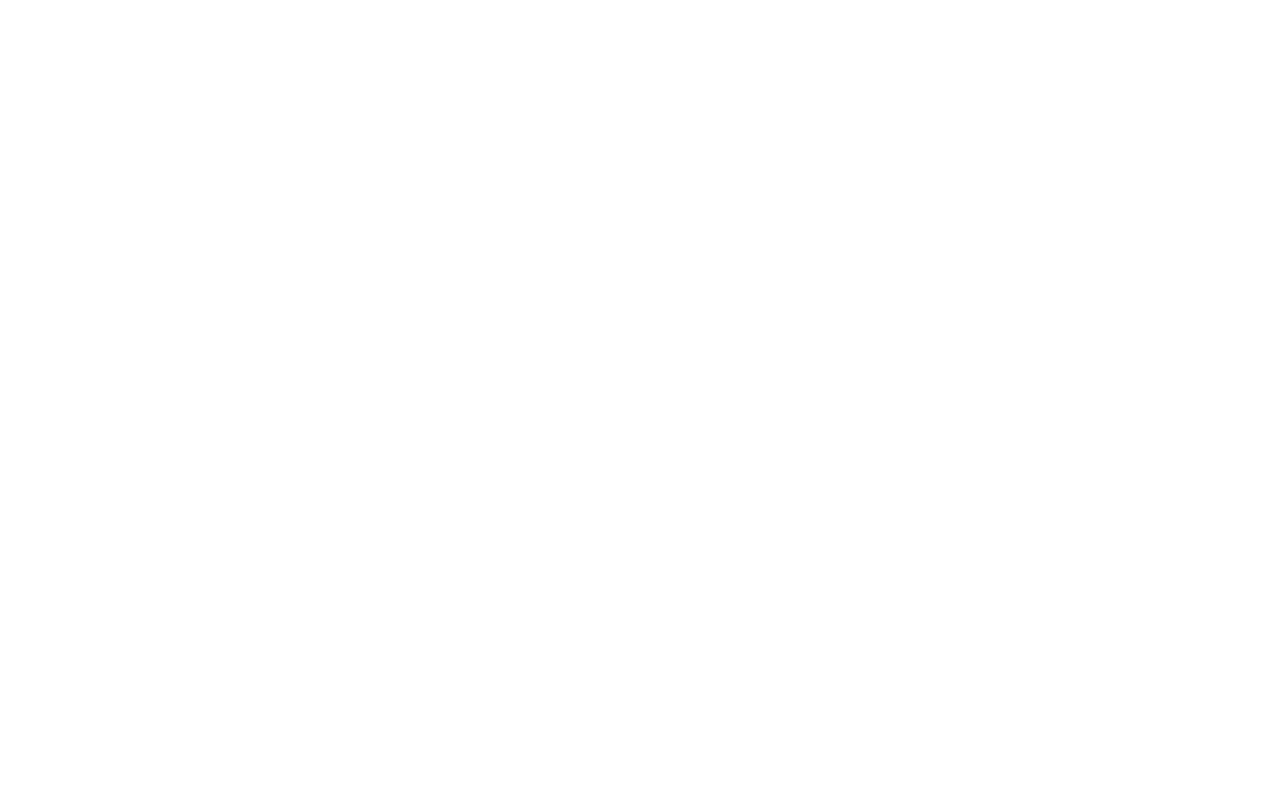
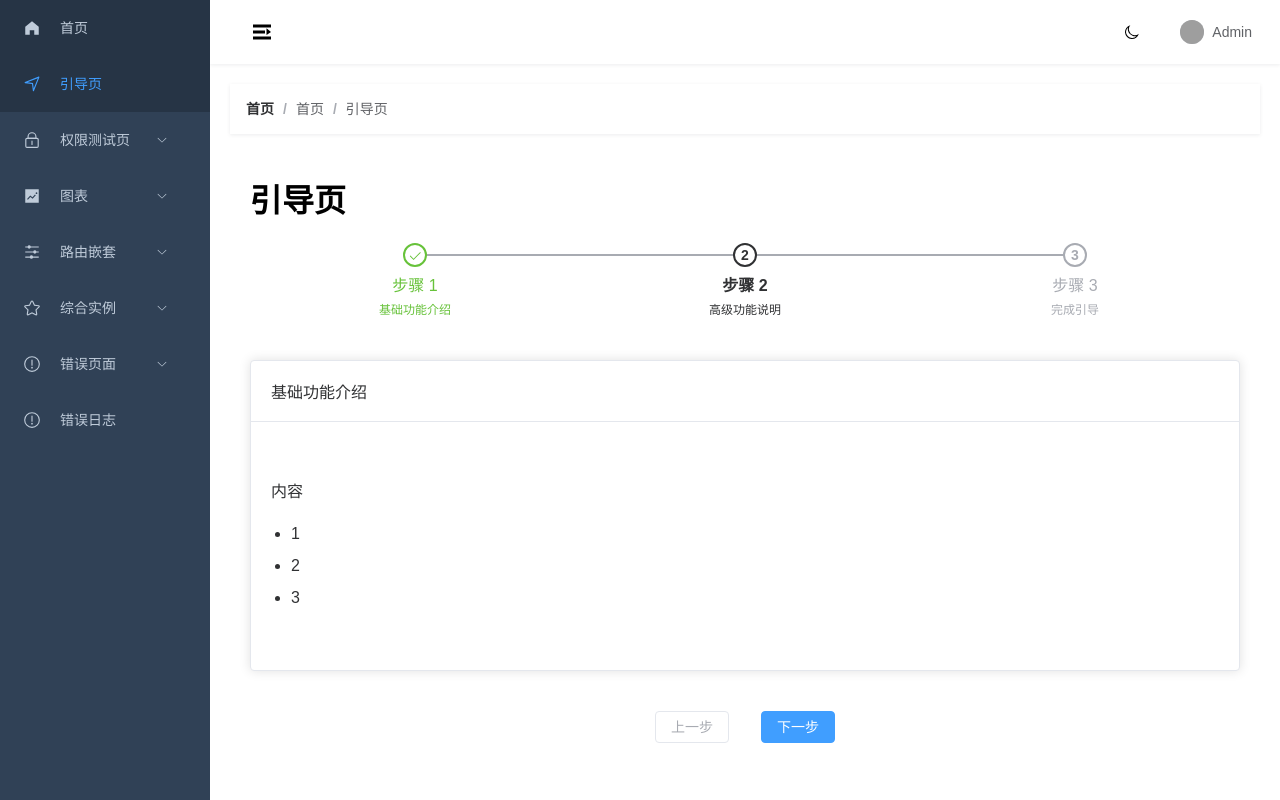
Before and after one commit to JiMei-University-Zhuang/Resume-Platform, a Vue app: page /dashboard/guide in a window 1280 px wide. Before the commit this address had no page. Built offline with nearby package versions, Linux system fonts and the light colour scheme; grey boxes are pictures that could not be loaded.

Commit message:
feat: 添加引导页功能
- 新增引导页和面包屑
- 修复侧边栏引导页路由路径
- 实现多步骤引导流程

```diff
--- /dev/null
+++ b/src/components/Breadcrumb.vue
@@ -0,0 +1,58 @@
+<script setup lang="ts">
+import { ref, watch } from 'vue'
+import { useRoute, useRouter } from 'vue-router'
+
+const route = useRoute()
+const router = useRouter()
+
+const breadcrumbs = ref<any[]>([])
+
+// 更新面包屑
+const getBreadcrumb = () => {
+  const matched = route.matched.filter(item => item.meta && item.meta.title)
+  breadcrumbs.value = matched
+}
+
+// 监听路由变化
+watch(
+  () => route.path,
+  () => {
+    getBreadcrumb()
+  }
+)
+
+// 初始化
+getBreadcrumb()
+
+// 面包屑点击处理
+const handleLink = (item: any) => {
+  const { redirect, path } = item
+  if (redirect) {
+    router.push(redirect)
+    return
+  }
+  router.push(path)
+}
+</script>
+
+<template>
+  <el-breadcrumb separator="/">
+    <el-breadcrumb-item :to="{ path: '/dashboard' }">首页</el-breadcrumb-item>
+    <el-breadcrumb-item
+      v-for="item in breadcrumbs"
+      :key="item.path"
+      @click="handleLink(item)"
+    >
+      {{ item.meta.title }}
+    </el-breadcrumb-item>
+  </el-breadcrumb>
+</template>
+
+<style scoped>
+.el-breadcrumb {
+  line-height: 50px;
+  padding: 0 16px;
+  background-color: #fff;
+  box-shadow: 0 1px 4px rgba(0, 21, 41, 0.08);
+}
+</style>
--- a/src/layout/BasicLayout.vue
+++ b/src/layout/BasicLayout.vue
@@ -4,6 +4,7 @@
     <div class="main" :class="{ 'collapsed': layoutStore.collapsed }">
       <LayoutHeader />
       <main class="content">
+        <Breadcrumb />
         <router-view></router-view>
       </main>
     </div>
@@ -14,6 +15,7 @@
 import LayoutSider from './components/Sider.vue'
 import LayoutHeader from './components/Header.vue'
 import { useLayoutStore } from '@/stores/useLayoutStore'
+import Breadcrumb from '@/components/Breadcrumb.vue'
 
 const layoutStore = useLayoutStore()
 </script>
--- a/src/layout/components/Sider.vue
+++ b/src/layout/components/Sider.vue
@@ -16,7 +16,7 @@
           <template #title>首页</template>
         </el-menu-item>
 
-        <el-menu-item index="/guide">
+        <el-menu-item index="/dashboard/guide">
           <el-icon><Position /></el-icon>
           <template #title>引导页</template>
         </el-menu-item>
--- a/src/router/index.ts
+++ b/src/router/index.ts
@@ -12,13 +12,21 @@
     component: () => import('../views/Login.vue')
   },
   {
-    path: '/',
+    path: '/dashboard',
     component: BasicLayout,
+    meta: { title: '首页' },
     children: [
       {
-        path: 'dashboard',
+        path: '',
         name: 'Dashboard',
-        component: () => import('../views/Home.vue')
+        component: () => import('../views/dashboard/index.vue'),
+        meta: { title: '仪表盘' }
+      },
+      {
+        path: 'guide',
+        name: 'Guide',
+        component: () => import('../views/guide/index.vue'),
+        meta: { title: '引导页' }
       }
     ]
   }
--- a/src/views/Home.vue
+++ /dev/null
@@ -1,38 +0,0 @@
-<template>
-  <div class="home" :class="{ 'dark': layoutStore.isDark }">
-    <h2>欢迎来到后台管理系统</h2>
-    <p>当前时间：{{ currentTime }}</p>
-  </div>
-</template>
-
-<script setup lang="ts">
-import { ref, onMounted } from 'vue'
-import { useLayoutStore } from '@/stores/useLayoutStore'
-
-const layoutStore = useLayoutStore()
-const currentTime = ref(new Date().toLocaleString())
-
-onMounted(() => {
-  setInterval(() => {
-    currentTime.value = new Date().toLocaleString()
-  }, 1000)
-})
-</script>
-
-<style scoped>
-.home {
-  padding: 20px;
-  background: white;
-  border-radius: 4px;
-  transition: all 0.3s;
-}
-
-.home.dark {
-  background: #141414;
-  color: #fff;
-}
-
-h2 {
-  margin-top: 0;
-}
-</style>
--- /dev/null
+++ b/src/views/dashboard/index.vue
@@ -0,0 +1,74 @@
+<template>
+  <div class="home">
+    <h1>仪表盘</h1>
+    <div class="home-content">
+      <el-row :gutter="20">
+        <el-col :span="8">
+          <el-card shadow="hover">
+            <template #header>
+              <div class="card-header">
+                <span>数据统计</span>
+              </div>
+            </template>
+            <div class="card-content">
+              <el-statistic title="活跃用户" :value="1234" />
+            </div>
+          </el-card>
+        </el-col>
+        <el-col :span="8">
+          <el-card shadow="hover">
+            <template #header>
+              <div class="card-header">
+                <span>系统状态</span>
+              </div>
+            </template>
+            <div class="card-content">
+              <el-statistic title="系统运行时间" :value="99.9" suffix="%" />
+            </div>
+          </el-card>
+        </el-col>
+        <el-col :span="8">
+          <el-card shadow="hover">
+            <template #header>
+              <div class="card-header">
+                <span>任务完成</span>
+              </div>
+            </template>
+            <div class="card-content">
+              <el-progress type="dashboard" :percentage="80" />
+            </div>
+          </el-card>
+        </el-col>
+      </el-row>
+    </div>
+  </div>
+</template>
+
+<script setup lang="ts">
+// Home组件的逻辑代码
+</script>
+
+<style scoped>
+.home {
+  padding: 20px;
+}
+
+.home-content {
+  margin-top: 20px;
+}
+
+.card-header {
+  display: flex;
+  justify-content: space-between;
+  align-items: center;
+}
+
+.card-content {
+  padding: 20px 0;
+  text-align: center;
+}
+
+.el-card {
+  margin-bottom: 20px;
+}
+</style>
--- /dev/null
+++ b/src/views/guide/index.vue
@@ -0,0 +1,132 @@
+<template>
+  <div class="guide">
+    <h1>引导页</h1>
+    <div class="guide-content">
+      <el-steps :active="active" finish-status="success" align-center>
+        <el-step title="步骤 1" description="基础功能介绍" />
+        <el-step title="步骤 2" description="高级功能说明" />
+        <el-step title="步骤 3" description="完成引导" />
+      </el-steps>
+
+      <div class="step-content">
+        <div v-if="active === 1">
+          <el-card>
+            <template #header>
+              <div class="card-header">
+                <span>基础功能介绍</span>
+              </div>
+            </template>
+            <div class="card-content">
+              <p>内容</p>
+              <ul>
+                <li>1</li>
+                <li>2</li>
+                <li>3</li>
+              </ul>
+            </div>
+          </el-card>
+        </div>
+
+        <div v-else-if="active === 2">
+          <el-card>
+            <template #header>
+              <div class="card-header">
+                <span>高级功能</span>
+              </div>
+            </template>
+            <div class="card-content">
+              <p>内容</p>
+              <ul>
+                <li>zzz</li>
+                <li>acjxanxs</li>
+                <li>ackax</li>
+              </ul>
+            </div>
+          </el-card>
+        </div>
+
+        <div v-else>
+          <el-card>
+            <template #header>
+              <div class="card-header">
+                <span>完成引导</span>
+              </div>
+            </template>
+            <div class="card-content">
+              <el-result
+                icon="success"
+                title="引导完成"
+                sub-title="您已完成所有引导步骤"
+              >
+                <template #extra>
+                  <el-button type="primary" @click="finishGuide">返回首页</el-button>
+                </template>
+              </el-result>
+            </div>
+          </el-card>
+        </div>
+      </div>
+
+      <div class="step-actions">
+        <el-button :disabled="active <= 1" @click="prev">上一步</el-button>
+        <el-button type="primary" :disabled="active >= 3" @click="next">下一步</el-button>
+      </div>
+    </div>
+  </div>
+</template>
+
+<script setup lang="ts">
+import { ref } from 'vue'
+import { useRouter } from 'vue-router'
+
+const router = useRouter()
+const active = ref(1)
+
+const next = () => {
+  if (active.value++ > 3) active.value = 3
+}
+
+const prev = () => {
+  if (active.value-- < 1) active.value = 1
+}
+
+const finishGuide = () => {
+  router.push('/dashboard')
+}
+</script>
+
+<style scoped>
+.guide {
+  padding: 20px;
+}
+
+.guide-content {
+  margin-top: 20px;
+}
+
+.step-content {
+  margin: 40px 0;
+}
+
+.card-header {
+  display: flex;
+  justify-content: space-between;
+  align-items: center;
+}
+
+.card-content {
+  padding: 20px 0;
+}
+
+.step-actions {
+  display: flex;
+  justify-content: center;
+  gap: 20px;
+  margin-top: 20px;
+}
+
+ul {
+  padding-left: 20px;
+  line-height: 2;
+}
+</style>
```
Also changed, not shown: src/components/HelloWorld.vue (deleted, +0 -26 lines), src/types/router.d.ts (added, +9 -0 lines).
